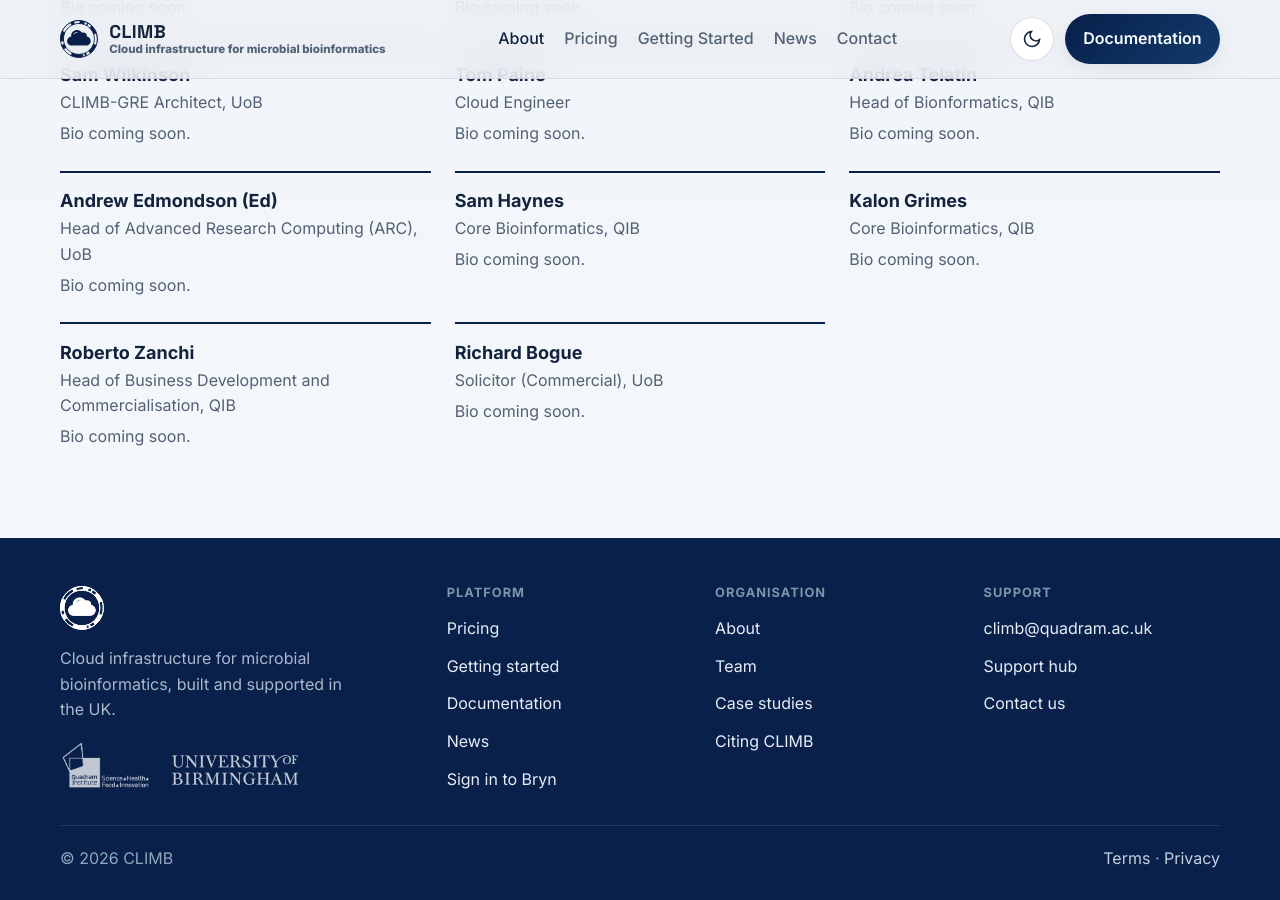
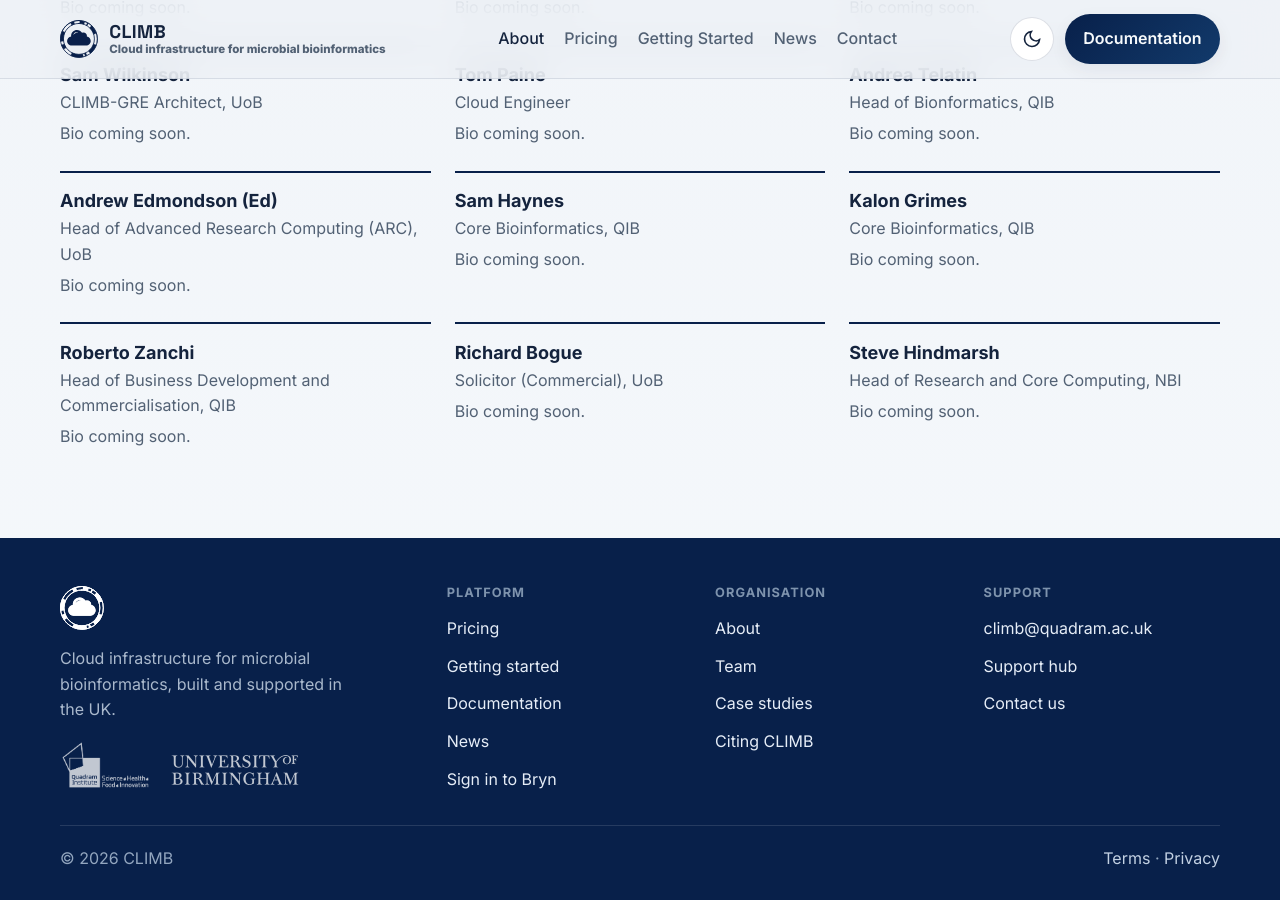
Before and after one commit to MRC-CLIMB/website, a Jekyll site: the page built from about/team.md, in a window 1280 px wide and 900 px high, scrolled down 623 px. Built offline with Jekyll 4.4.1, drawn with Linux system fonts in a browser that asks for light colours.

Commit message:
Update team.md

```diff
--- a/about/team.md
+++ b/about/team.md
@@ -83,4 +83,9 @@
     <div class="role">Solicitor (Commercial), UoB</div>
     <p class="bio">Bio coming soon.</p>
   </div>
+  <div class="person">
+    <div class="name">Steve Hindmarsh</div>
+    <div class="role">Head of Research and Core Computing, NBI</div>
+    <p class="bio">Bio coming soon.</p>
+  </div>
 </div>
```
